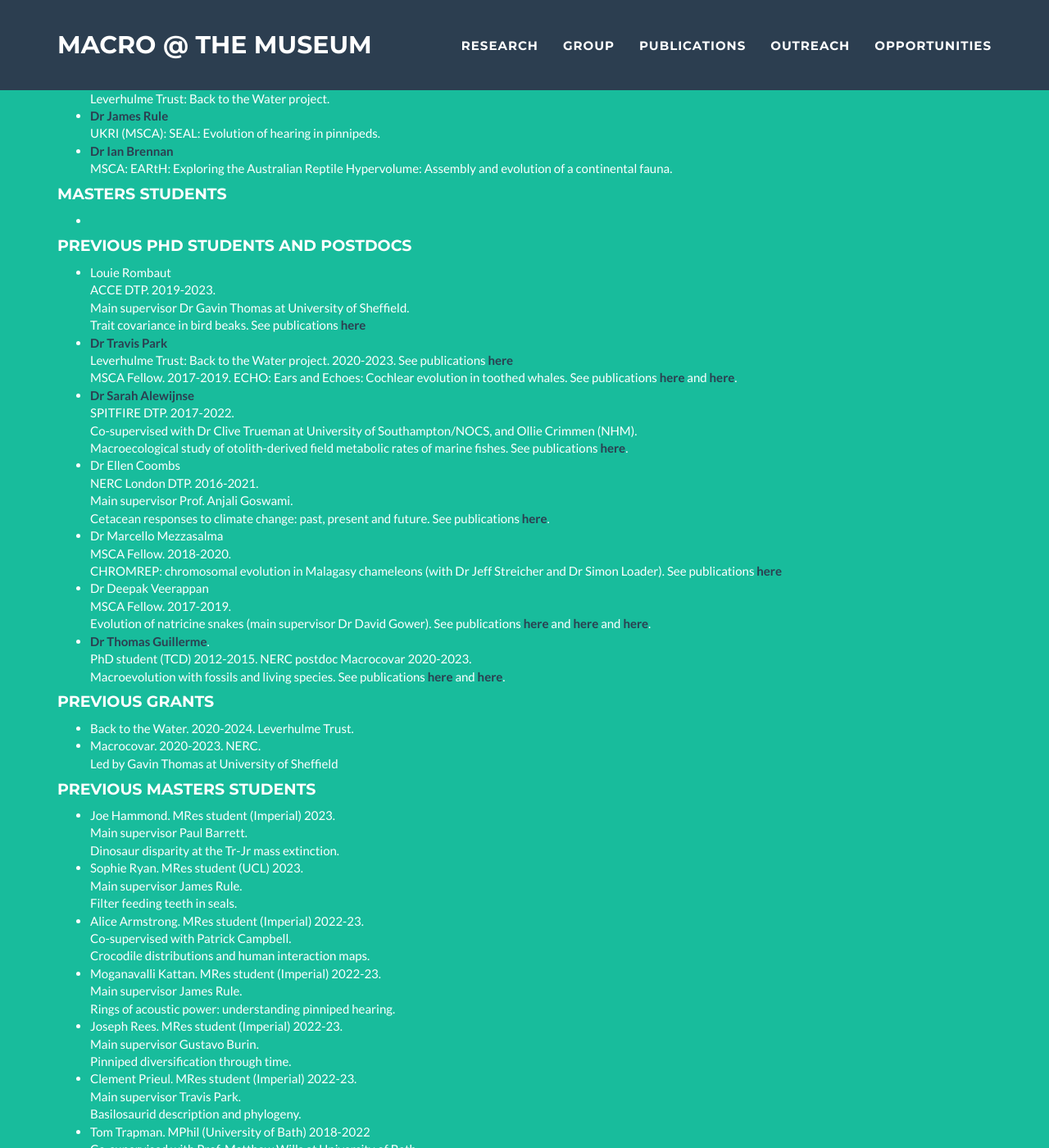
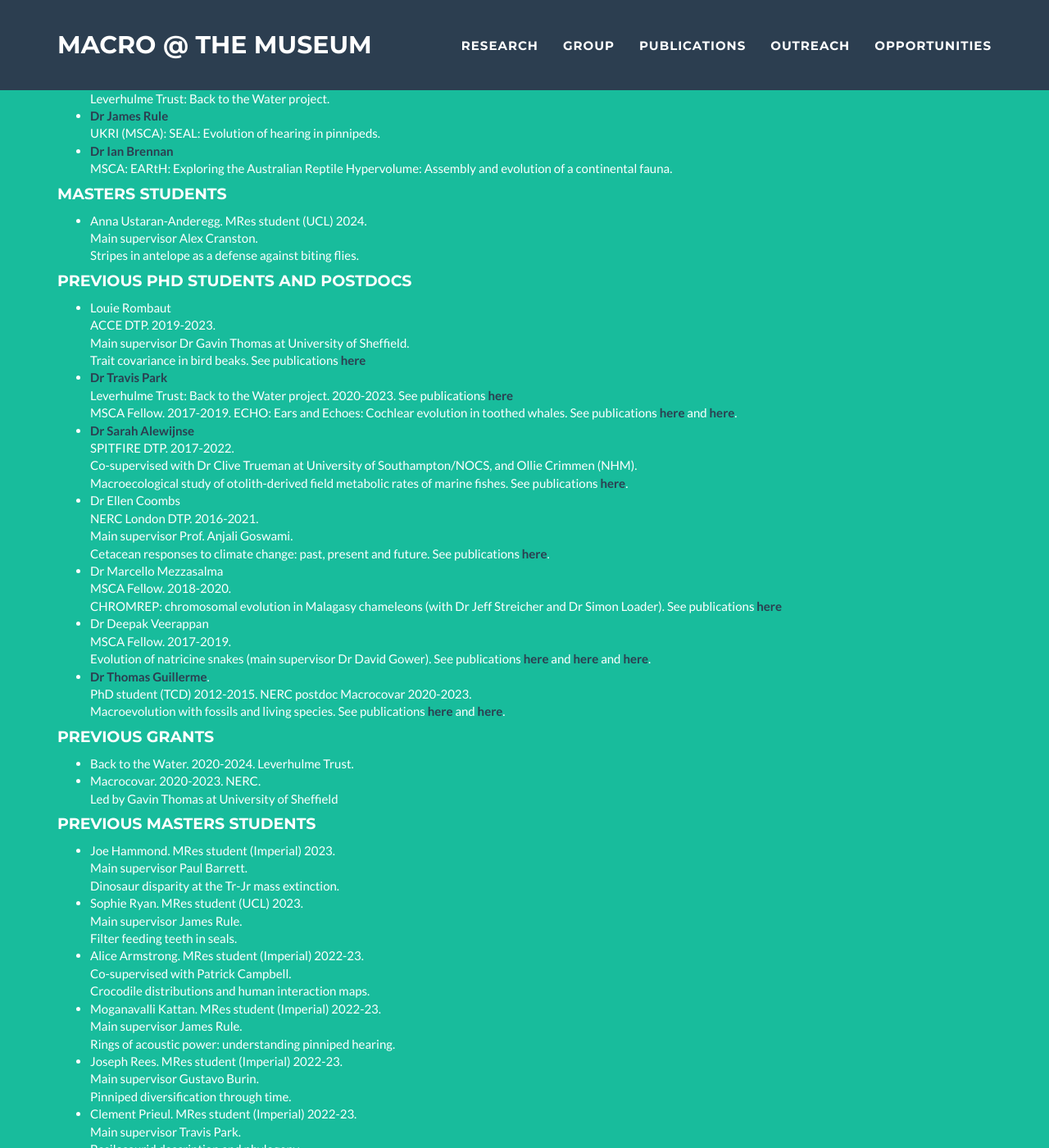
Before and after one commit to nhcooper123/nhcooper123.github.io, a Jekyll site: the page group.html, which Jekyll copies as it is, in a window 1280 px wide and 1400 px high, scrolled down 806 px. Shown: the whole window at 82% size. Built offline with Jekyll 4.4.1, drawn with Linux system fonts in a browser that asks for light colours; some of the changed text lies outside the part shown.

Commit message:
Add anna

```diff
--- a/group.html
+++ b/group.html
@@ -172,7 +172,9 @@ We have fun and try to make science a nicer place! <br>
 <h4>Masters students</h4>
 
     <ul>
-    <li></li>
+    <li>Anna Ustaran-Anderegg. MRes student (UCL) 2024. <br>
+        Main supervisor Alex Cranston.<br>
+        Stripes in antelope as a defense against biting flies.</li>
     </ul>
 
     <h4>Previous PhD students and postdocs</h4>
@@ -265,7 +267,7 @@ We have fun and try to make science a nicer place! <br>
         <!-- See <a href="xxx"><strong><font color="2c3e50">publication here.</font></strong></a> </li> -->
     <li>Tara Wainwright. MSc student (Imperial) 2021.<br>
         Sex biases in herpetology collections</li>
-        <!-- See <a href="xxx"><strong><font color="2c3e50">publication here.</font></strong></a> </li> -->
+        See <a href="https://academic.oup.com/biolinnean/advance-article/doi/10.1093/biolinnean/blad129/7287291"><strong><font color="2c3e50">publication here.</font></strong></a> </li>
     <li>Noah Hearne. MSc student (Imperial) 2021.<br>
         Geographical biases in mammal collections at NHM</li>
     <li>Christian Ching. BSc student (Royal Veterinary College) 2021.<br>
@@ -278,7 +280,7 @@ We have fun and try to make science a nicer place! <br>
         See <a href="https://royalsocietypublishing.org/doi/full/10.1098/rspb.2021.2493"><strong><font color="2c3e50">publication here.</font></strong></a> </li>
     <li>Morwenna Trevenna. MSc student (Imperial) 2020.<br>
         Sex biases in herpetology collections</li>
-        <!-- See <a href="xxx"><strong><font color="2c3e50">publication here.</font></strong></a> </li> -->
+        See <a href="https://academic.oup.com/biolinnean/advance-article/doi/10.1093/biolinnean/blad129/7287291"><strong><font color="2c3e50">publication here.</font></strong></a> </li>
     <li>Hermione Blomfield-Smith. MSc student (Imperial) 2020.<br>
         Modeling extinction risk in chameleons</li>
     <li>Rebecca Bentley. MRes student (Imperial) 2020.<br>
@@ -385,7 +387,7 @@ For more information on working in the group see the documents provided <a href=
             <div class="container">
                 <div class="row">
                     <div class="col-lg-12">
-                        Copyright &copy; Natalie Cooper 2023
+                        Copyright &copy; Natalie Cooper 2024
                     </div>
                 </div>
             </div>
```
Also changed, not shown: publications.html (+16 -16 lines).
